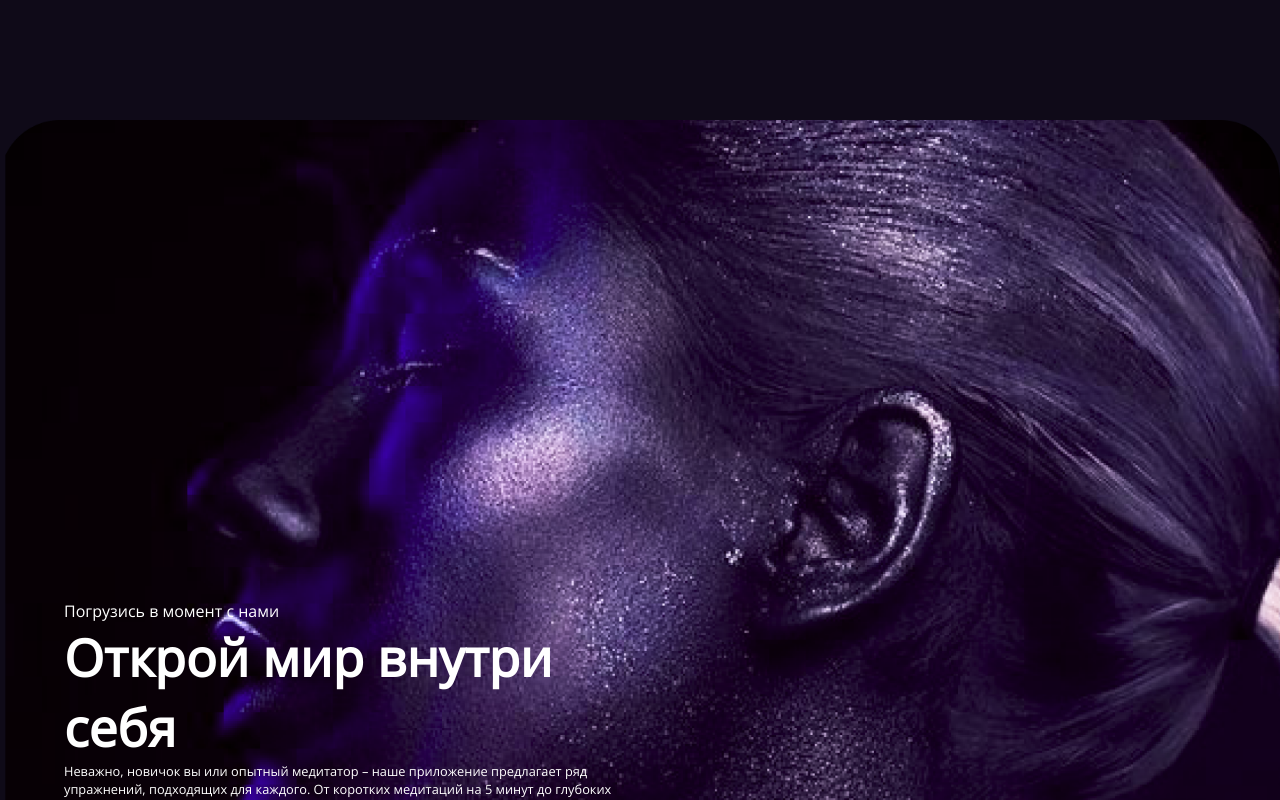
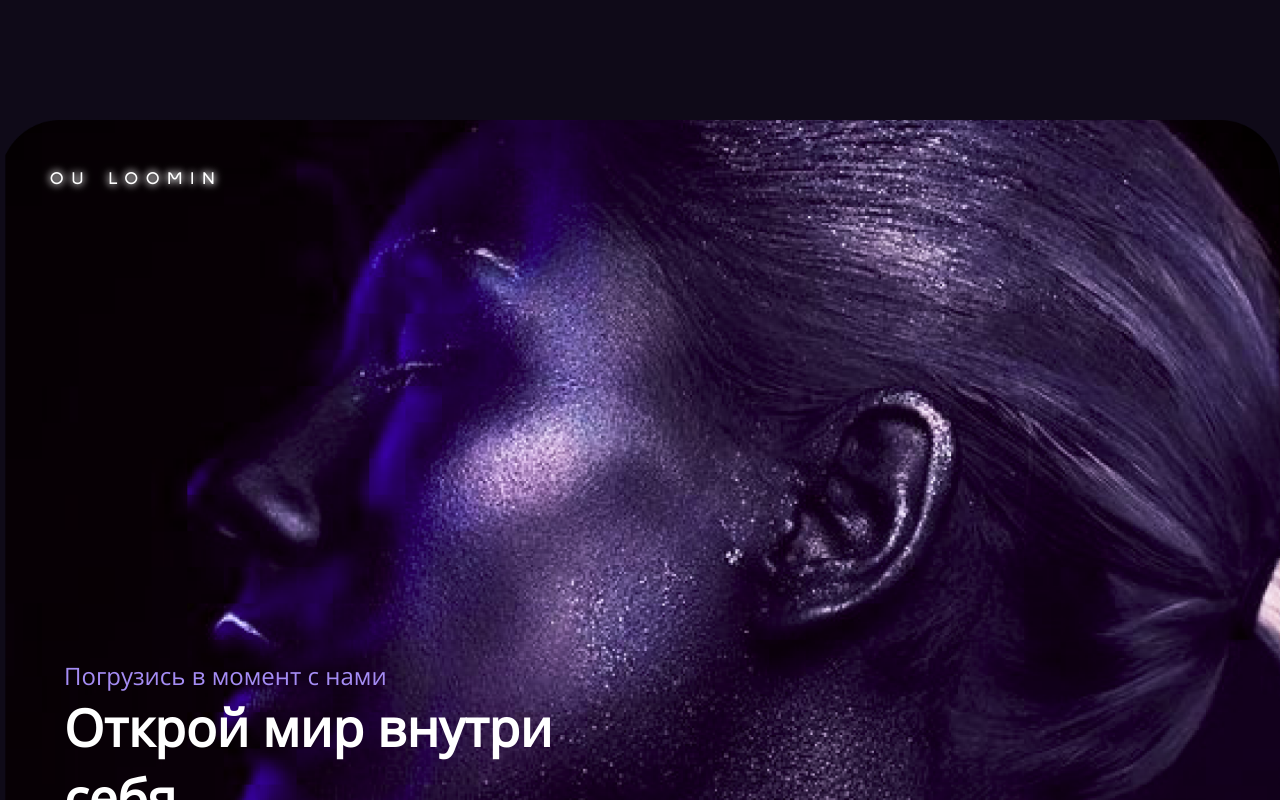
Before and after one commit to wingrove210/Ou_Loomin_Web, a React (Create React App) app: page / in a window 1280 px wide. Shown: the part 1640-2440 px from the top of the page. Built offline with nearby package versions, Linux system fonts and the light colour scheme.

Commit message:
modified:   src/SecondSection.jsx 	modified:   src/css/SecondSection.css

```diff
--- a/src/SecondSection.jsx
+++ b/src/SecondSection.jsx
@@ -29,11 +29,13 @@ import stars from './media/union.svg'
 function SecondSection(){
     return (
         <section className="second-section">
+            <h3 className="logo">OU LOOMIN</h3>
             <div className="text-block">
                 <p class="indulve">Погрузись в момент с нами </p>
                 <h1 class="big-phone-header">Открой мир внутри себя</h1>
                 <p class="big-phone-content">Неважно, новичок вы или опытный медитатор – наше приложение предлагает ряд упражнений, подходящих для каждого. От коротких медитаций на 5 минут до глубоких погружений на час – найдите то, что откликается в вашем сердце.</p>
             </div>
+
             <img src={phone_girl} alt="" className="second-section-image" />
         </section>
     );
--- a/src/css/SecondSection.css
+++ b/src/css/SecondSection.css
@@ -16,15 +16,38 @@
 }
 .text-block{
     z-index: 2;
-    width: 50vw;
+    width: 900px;
     padding-left: 5vw;
-    top: 60vh;
+    top: 500px;
     position: relative;
     font-family: 'Open Sans';
 }
+.logo{
+    padding-top: 50px;
+    padding-left: 50px;
+    color: #fff;
+    letter-spacing: 8px;
+    text-shadow:
+        0 0 7px #fff,
+        0 0 10px #fff,
+        0 0 151px #fff;
+    font-family: 'Lena';
+    align-self: center;
+    font-weight: 100;
+    position: relative;
+}
+.indulve{
+    position: relative;
+    bottom: 30px;
+    color: #A58CF4;
+    font-size: 24px;
+}
 .big-phone-header{
     font-size: calc(var(--size) * 2);
+    width: 500px;
+    position: relative;
+    bottom: 30px;
 }
 .big-phone-content{
-    font-size: calc(var(--size)*0.5);
+    font-size: 24px;
 }
```
